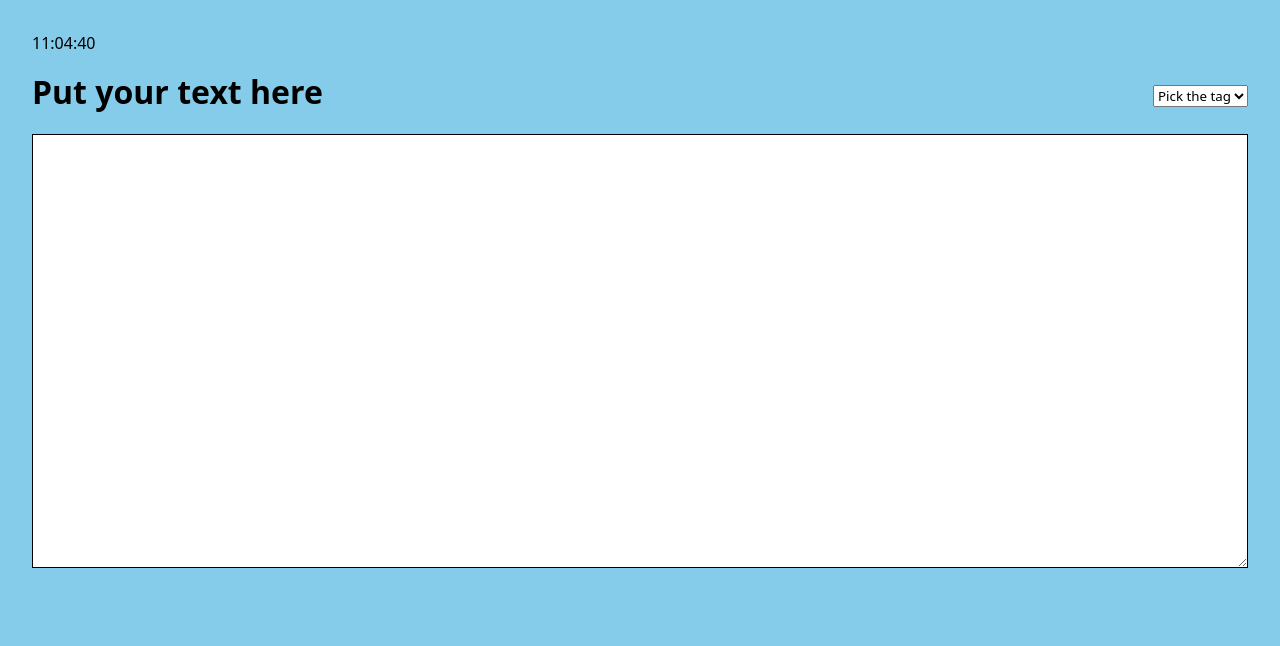
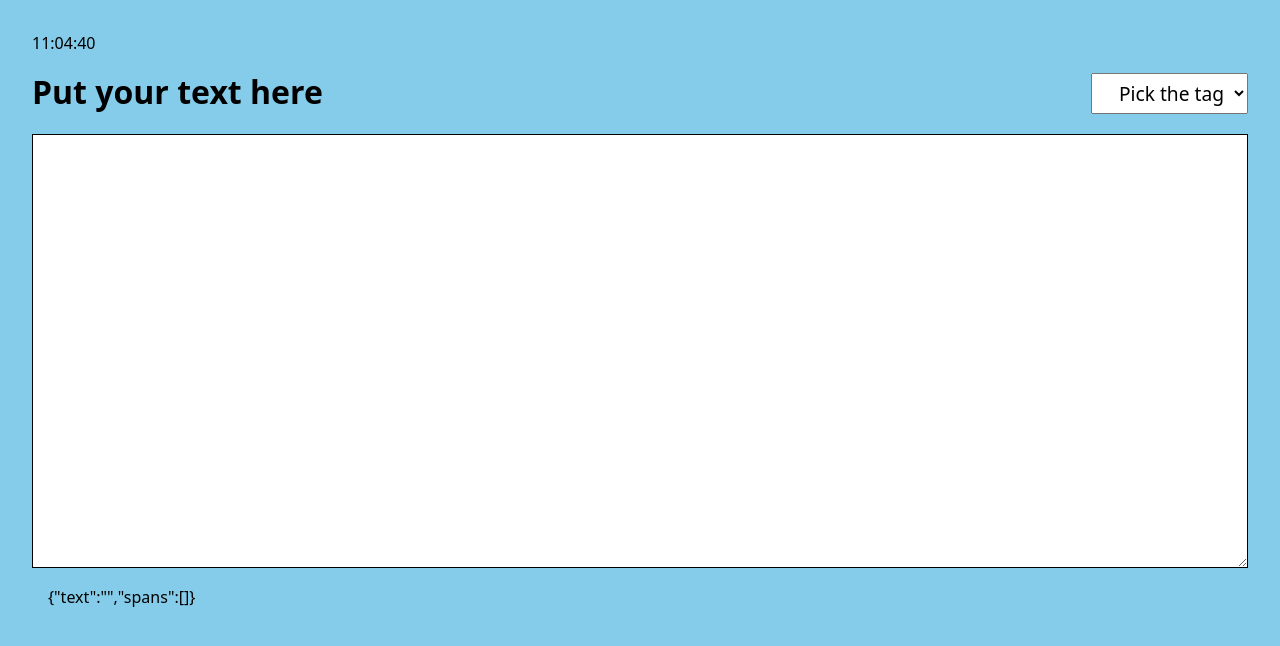
Before and after one commit to paramonych/ner-annotator, a Svelte app: page / in a window 1280 px wide. Shown: the top 646 px of the page. Built offline with nearby package versions, Linux system fonts and the light colour scheme.

Commit message:
Added some tags coloring and rusulting JSON output displaying

```diff
--- a/src/scripts/App.svelte
+++ b/src/scripts/App.svelte
@@ -1,10 +1,9 @@
 <script lang="ts">
   import { onMount } from 'svelte'
-    import { bind } from 'svelte/internal';
-    import { BIO } from './enums';
-    import InputArea from './InputArea.svelte';
-    import Tags from './Tags.svelte'
-    import { onSelect } from './utils'
+  import { BIO, defaults } from './values'
+  import InputArea from './InputArea.svelte'
+  import Tags from './Tags.svelte'
+  import { randomColor } from './utils'
 
   let time = new Date()
   let hours = 0
@@ -13,7 +12,10 @@
 
   let options = [BIO.DEFAULT, BIO.NEW, BIO.LOC, BIO.ORG, BIO.PER]
   let selectedTag = BIO.DEFAULT
+  let selectedColor = ''
   let newTag = ''
+  let markup = defaults.markup
+  let colors = ['','', randomColor(), randomColor(), randomColor()]
 
   $: {
     hours = time.getHours()
@@ -21,16 +23,13 @@
     seconds = time.getSeconds()
   }
 
-  // $: {
-  //   console.log(selectedTag)
-  // }
-
   function newTagSubmit() {
     const tag = newTag.toUpperCase()
 
     if(options.filter(_ => _ == tag ).length == 0) {
       options.push(tag)
-      selectedTag = tag as BIO
+      colors.push(randomColor())
+      selectedTag = tag
     } else {
       selectedTag = BIO.DEFAULT
     }
@@ -54,9 +53,13 @@
       <button on:click={_ => selectedTag = BIO.DEFAULT}>Cancel</button>
     </div>
   {:else}
-    <Tags on:tagChanged={_ => selectedTag = _.detail} bind:options bind:selectedTag/>
+    <Tags on:tagChanged={_ => selectedTag = _.detail} bind:options {colors} bind:selectedTag/>
   {/if}
 </div>
 
 
-<InputArea bind:tag={selectedTag}/>
+<InputArea bind:tag={selectedTag} {selectedColor} bind:markup/>
+
+<div class="result">
+  {JSON.stringify(markup)}
+</div>
--- a/src/scripts/InputArea.svelte
+++ b/src/scripts/InputArea.svelte
@@ -3,8 +3,15 @@
 
   export let tag
 
+  export let markup
+
+  let value = ''
+
+  $: {
+    markup = {...markup, text: value}
+  }
+
 </script>
 
 
-<textarea id="input-text" on:select={onSelect} spellcheck="false">
-</textarea>
+<textarea id="input-text" bind:value on:select={onSelect} spellcheck="false"></textarea>
--- a/src/scripts/Tags.svelte
+++ b/src/scripts/Tags.svelte
@@ -1,22 +1,26 @@
 <script lang="ts">
   import { createEventDispatcher } from "svelte"
-  import { BIO } from "./enums"
+  import { BIO } from "./values"
 
 
   export let options = []
   export let selectedTag
+  export let colors
 
   let dispatch = createEventDispatcher()
 
   $: {
+
     dispatch('tagChanged', selectedTag)
   }
 </script>
 
 <div class="tags-manager">
-  <select bind:value={selectedTag}>
-    {#each options as option}
-      <option value={option} disabled={option == BIO.DEFAULT} selected={option == BIO.DEFAULT}>{option}</option>
+  <select bind:value={selectedTag} style='background-color: {colors[options.indexOf(selectedTag)]};'>
+    {#each options as option, index}
+      <option value={option} disabled={option == BIO.DEFAULT} selected={option == BIO.DEFAULT} style='background-color: {colors[index]};'>
+        {option}
+      </option>
     {/each}
   </select>
 </div>
--- a/src/scripts/enums.ts
+++ /dev/null
@@ -1,7 +0,0 @@
-export enum BIO {
-    DEFAULT = 'Pick the tag',
-    NEW = 'Add new +',
-    PER = 'PER',
-    LOC = 'LOC',
-    ORG = 'ORG'
-}
--- a/src/scripts/utils.ts
+++ b/src/scripts/utils.ts
@@ -11,3 +11,7 @@ export function onSelect() {
 
     console.log(selection)
 }
+
+export function randomColor() {
+    return `#${Math.floor(Math.random()*16777215).toString(16).padStart(6, '0').toUpperCase()}`
+}
--- /dev/null
+++ b/src/scripts/values.ts
@@ -0,0 +1,23 @@
+export enum BIO {
+    DEFAULT = 'Pick the tag',
+    NEW = 'Or add new +',
+    PER = 'PER',
+    LOC = 'LOC',
+    ORG = 'ORG'
+}
+
+export interface Markup {
+    text: string
+    spans: Span[]
+}
+
+export interface Span {
+    start: number
+    stop: number
+    type: string
+}
+
+export const defaults = {
+    span: {start: 0, stop: 0, type: ''},
+    markup: {text: '', spans: []}
+}
--- a/src/styles/main.less
+++ b/src/styles/main.less
@@ -10,8 +10,8 @@ body {
     height: 100%;
     padding: 0;
     margin: 0;
-    background-color: rgb(132, 204, 233);
-    overflow: hidden;
+    background-color: @blue;
+    overflow-x: hidden;
 }
 
 .main-wrapper {
@@ -34,7 +34,32 @@ body {
         .tags-manager, .new-tag {
             top: -0.2rem;
             position: relative;
+
+            select {
+                padding: 5px 7px;
+                font-size: 1.2rem;
+                // text-shadow: -1px 1px 0 #fff, 1px 1px 0 #fff, 1px -1px 0 #fff, -1px -1px 0 #fff;
+            }
+
+            option {
+                &:nth-child(1) {
+                    background-color: #d3d3d3!important;
+                    text-align: right;
+                }
+
+                &:nth-child(2) {
+                    font-weight: 600;
+                    text-align: right;
+                }
+            }
         }
+    }
+
+    .result {
+        margin: 0;
+        padding: 1rem;
+        font-size: 1rem;
+        line-height: 1.7rem;
     }
 }
 
--- a/src/styles/vars.less
+++ b/src/styles/vars.less
@@ -1,2 +1,3 @@
 @margin: 2rem;
 @border: 1px;
+@blue: rgb(132, 204, 233);
```
